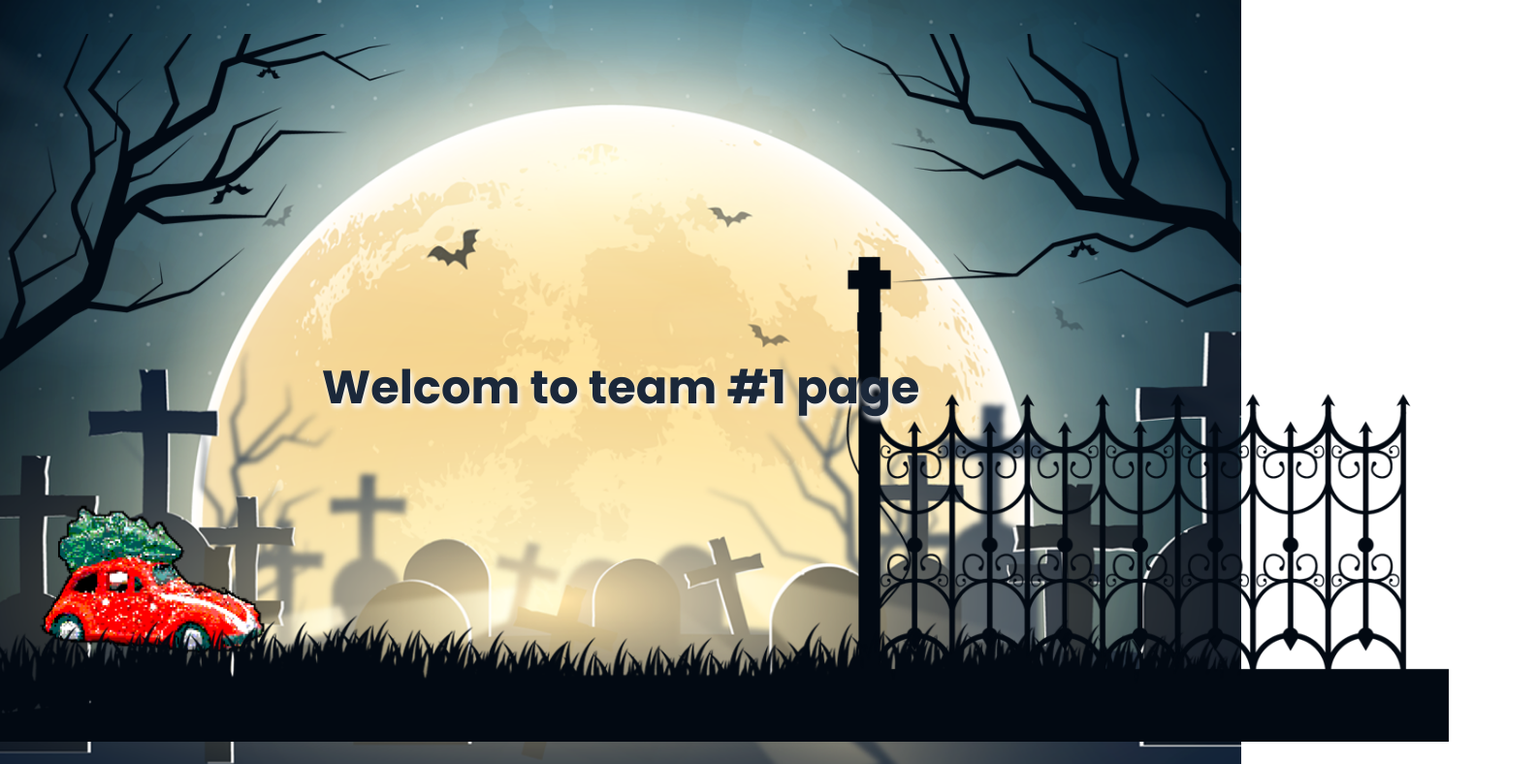
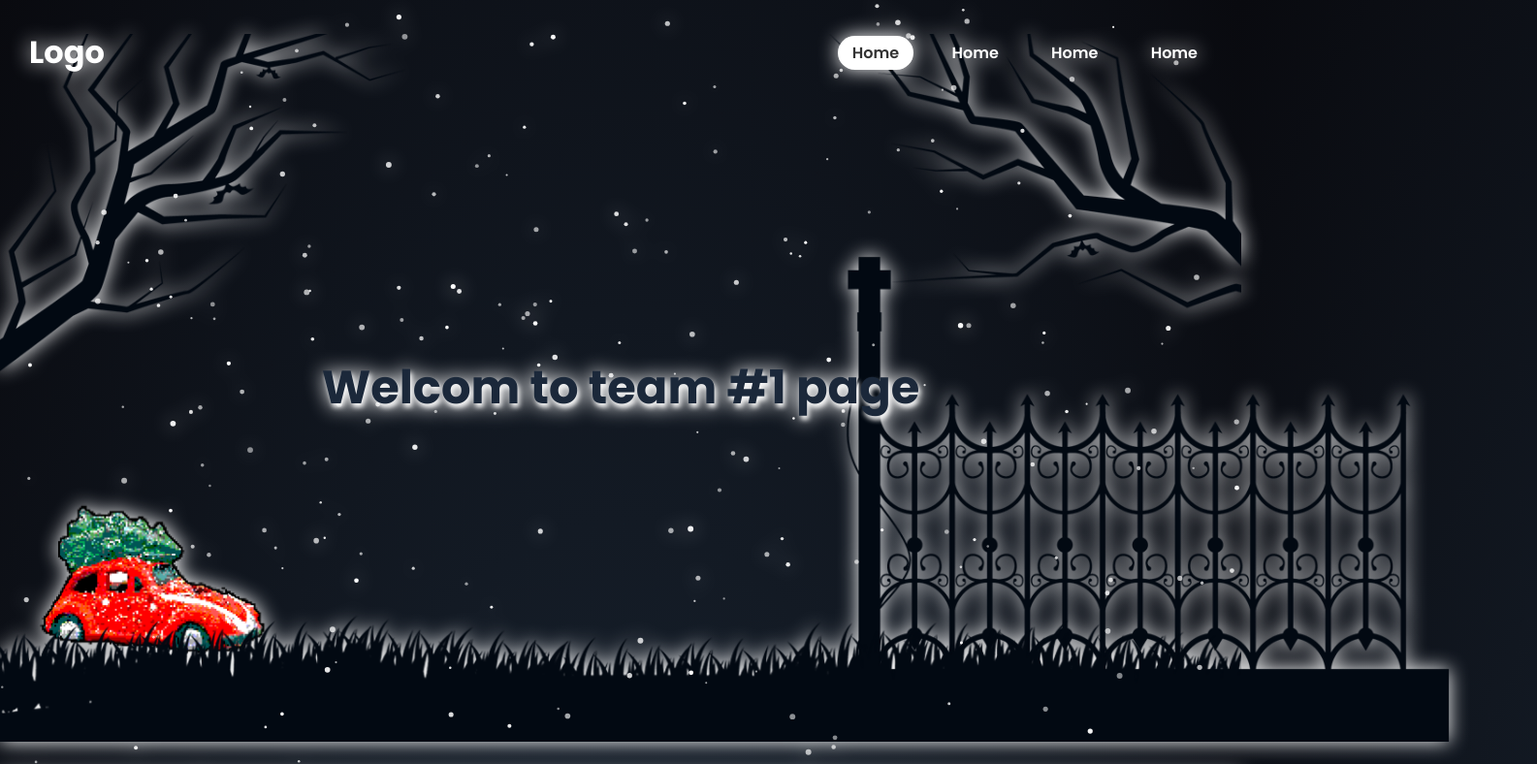
Before and after one commit to adamhayek2/the-maze-game, a plain HTML site: page index.html in a window 1280 px wide. Shown: the top 788 px of the page at 97% size, 1585 px wide, since content can reach past the window. Drawn offline with Linux system fonts and the light colour scheme.

Commit message:
landing page hero V_0.3 (header and snow background)

```diff
--- a/index.html
+++ b/index.html
@@ -11,6 +11,19 @@
 </head>
 
 <body>
+<!-- Christmas Colors -->
+
+
+    <section class="sky">
+        <header>
+            <h2 class="logo">Logo</h2>
+            <div class="navigation">
+                <a href="" class="active"><sapn>Home</sapn></a>
+                <a href=""><sapn>Home</sapn></a>
+                <a href=""><sapn>Home</sapn></a>
+                <a href=""><sapn>Home</sapn></a>
+            </div>
+        </header>
 
         <section class="parallax" id="parallax">
             <h2 id="text">Welcom to team #1 page</h2>
@@ -19,7 +32,12 @@
             <img src="/resources/images/hero-section/car.png" id="gate-left">
             <img src="/resources/images/gate-right.png" id="gate-right">
             <img src="/resources/images/grass.png" id="grass">
+
         </section>
+
+    </section>
+
+
 
 
     <section class="sec">
--- a/resources/css/style.css
+++ b/resources/css/style.css
@@ -10,7 +10,48 @@
 body {
     min-height: 100vh;
     overflow-x: hidden;
+    background: radial-gradient(ellipse at bottom, #1b2735 0%, #090a0f 100%);
+    filter: drop-shadow(0 0 10px white);
+}
 
+header {
+    position: absolute;
+    top: 0;
+    left: 0;
+    width: 100%;
+    padding: 30px;
+    display: flex;
+    justify-content: space-between;
+    align-items: center;
+    z-index: 100;
+}
+
+.logo {
+    font-size: 2em;
+    color: #fff;
+    user-select: none;
+}
+.navigation a {
+    position: relative;
+    font-style: 1.1em;
+    color: #fff;
+    font-weight: 600;
+    text-decoration: none;
+    margin-left: 20px;
+    padding: 6px 15px;
+    transition: .5s;
+    border-radius: 30px;
+}
+.navigation a:hover,
+.navigation a.active
+{
+    color: #333;
+    background-color: #fff;
+}
+.navigation a:hover span ,
+.navigation a.active span {
+    transform: scale(1);
+    opacity: 1;
 }
 
 .parallax {
@@ -19,7 +60,7 @@ body {
     justify-content: center;
     align-items: center;
     height: 100vh;
-    background-image: url('/resources/images/background.png');
+    /* background-image: url('/resources/images/background.png');  */
     background-size: cover;
     background-position: center;
     background-attachment: fixed;
@@ -77,31 +118,14 @@ body {
     text-align: justify;
 }
 
+.color {
+   width: 20%;
+   height: 100%;
+   float: left
+}
 
-
-
-  .content {
-    position: absolute;
-    top: 50%;
-    left: 50%;
-    transform: translate(-50%, -50%);
-    text-align: center;
-    z-index: 1;
-  }
-
-  .content h1 {
-    font-size: 48px;
-    transition: font-size 0.5s ease; /* Adding a smooth transition effect for font size change */
-  }
-
-  .parallax::before {
-    content: "";
-    position: absolute;
-    top: 0;
-    left: 0;
-    width: 100%;
+.sky {
     height: 100%;
-    background-size: cover;
-    background-position: center;
-    z-index: -1;
-  }
+    color: #000000;
+    display: block;
+}
--- a/resources/js/script.js
+++ b/resources/js/script.js
@@ -11,36 +11,106 @@ window.addEventListener('scroll', () =>{
     text.style.fontSize = fontSize + 'px';
     var leftOffset = value / -5;
     text.style.left =  50 + leftOffset + '%';
-
-
-
-
-
     treeLeft.style.left = value * -1.5 + 'px';
     treeRight.style.left = value * 1.5 + 'px';
     gateLeft.style.left = value * 1.8+ 'px';
     // gateRight.style.left = value * -0.5 + 'px';
 })
 
+// Snow from https://codepen.io/radum/pen/xICAB
 
-var content = document.getElementById('text');
-// var parallaxContainer = document.getElementById('parallax');
-var maxScroll = parallaxContainer.offsetTop;
+window.addEventListener("load", function () {
 
-window.addEventListener('scroll', function() {
-  var scrollTop = window.scrollY || document.documentElement.scrollTop;
+    var COUNT = 300;
+    var masthead = document.querySelector('.sky');
+    var canvas = document.createElement('canvas');
+    var ctx = canvas.getContext('2d');
+    var width = masthead.clientWidth;
+    var height = masthead.clientHeight;
+    var i = 0;
+    var active = false;
 
-  // Reduce font size based on scroll position
-  var fontSize = 48 - scrollTop / 10; // Adjust the division factor to control the rate of font size reduction
-  content.style.fontSize = fontSize + 'px';
+    function onResize() {
+      width = masthead.clientWidth;
+      height = masthead.clientHeight;
+      canvas.width = width;
+      canvas.height = height;
+      ctx.fillStyle = '#FFF';
 
-  // Move content to the top left corner based on scroll position
-  var leftOffset = -scrollTop / 5; // Adjust the division factor to control the rate of horizontal movement
+      var wasActive = active;
+      active = width > 600;
 
-  // Limit the left offset to stop at the corner
-  if (leftOffset < 0) {
-    leftOffset = Math.max(leftOffset, -maxScroll / 5); // Adjust the division factor to control the rate of horizontal movement
-  }
+      if (!wasActive && active)
+        requestAnimFrame(update);
+    }
 
-  content.style.left = 50 + leftOffset + '%';
-});
+    var Snowflake = function () {
+      this.x = 0;
+      this.y = 0;
+      this.vy = 0;
+      this.vx = 0;
+      this.r = 0;
+
+      this.reset();
+    }
+
+    Snowflake.prototype.reset = function() {
+      this.x = Math.random() * width;
+      this.y = Math.random() * -height;
+      this.vy = 1 + Math.random() * 3;
+      this.vx = 0.5 - Math.random();
+      this.r = 1 + Math.random() * 2;
+      this.o = 0.5 + Math.random() * 0.5;
+    }
+
+    canvas.style.position = 'absolute';
+    canvas.style.left = canvas.style.top = '0';
+
+    var snowflakes = [], snowflake;
+    for (i = 0; i < COUNT; i++) {
+      snowflake = new Snowflake();
+      snowflake.reset();
+      snowflakes.push(snowflake);
+    }
+
+    function update() {
+
+      ctx.clearRect(0, 0, width, height);
+
+      if (!active)
+        return;
+
+      for (i = 0; i < COUNT; i++) {
+        snowflake = snowflakes[i];
+        snowflake.y += snowflake.vy;
+        snowflake.x += snowflake.vx;
+
+        ctx.globalAlpha = snowflake.o;
+        ctx.beginPath();
+        ctx.arc(snowflake.x, snowflake.y, snowflake.r, 0, Math.PI * 2, false);
+        ctx.closePath();
+        ctx.fill();
+
+        if (snowflake.y > height) {
+          snowflake.reset();
+        }
+      }
+
+      requestAnimFrame(update);
+    }
+
+    // shim layer with setTimeout fallback
+    window.requestAnimFrame = (function(){
+      return  window.requestAnimationFrame       ||
+              window.webkitRequestAnimationFrame ||
+              window.mozRequestAnimationFrame    ||
+              function( callback ){
+                window.setTimeout(callback, 1000 / 60);
+              };
+    })();
+
+    onResize();
+
+
+    masthead.appendChild(canvas);
+  });
```
Lines whose indentation alone changed are shown as unchanged.
